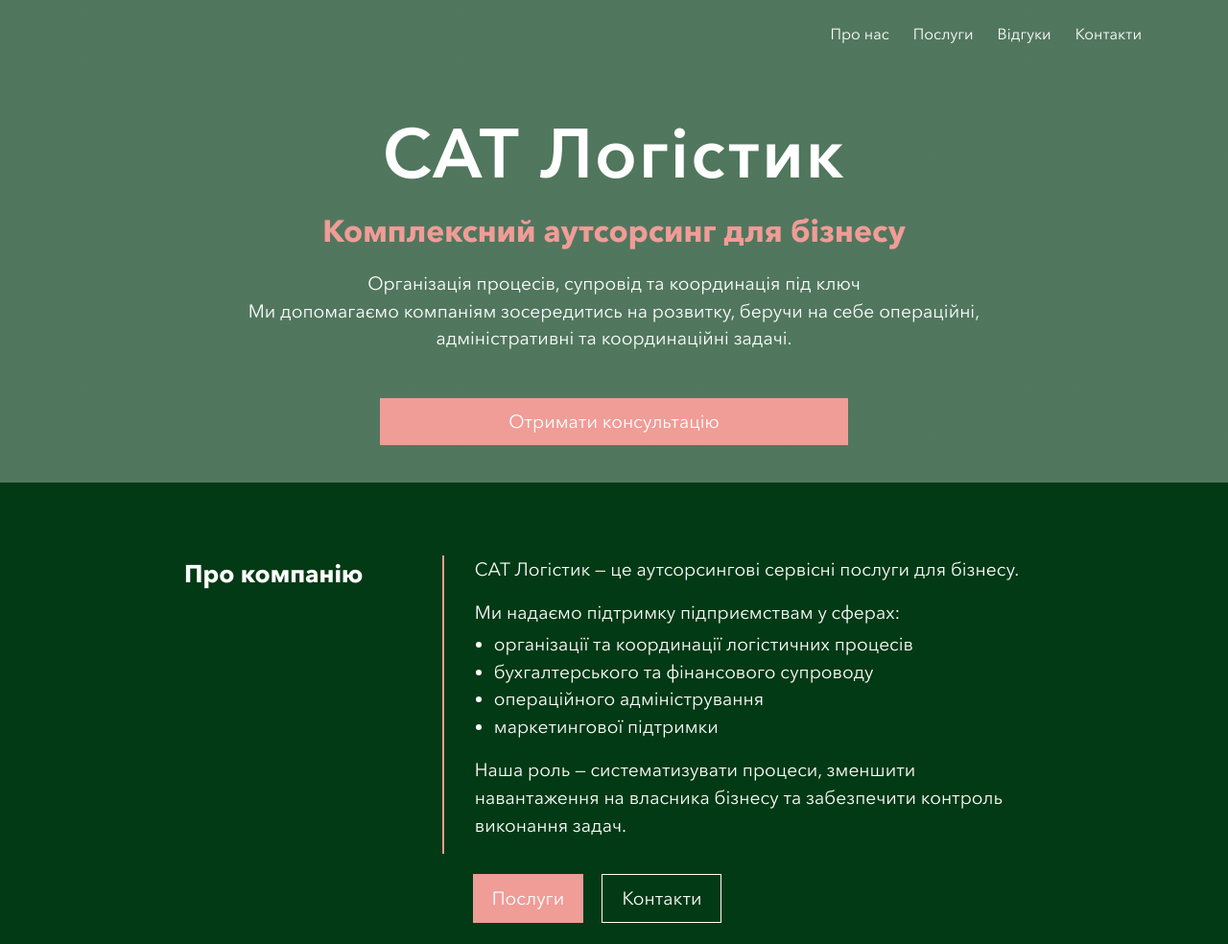
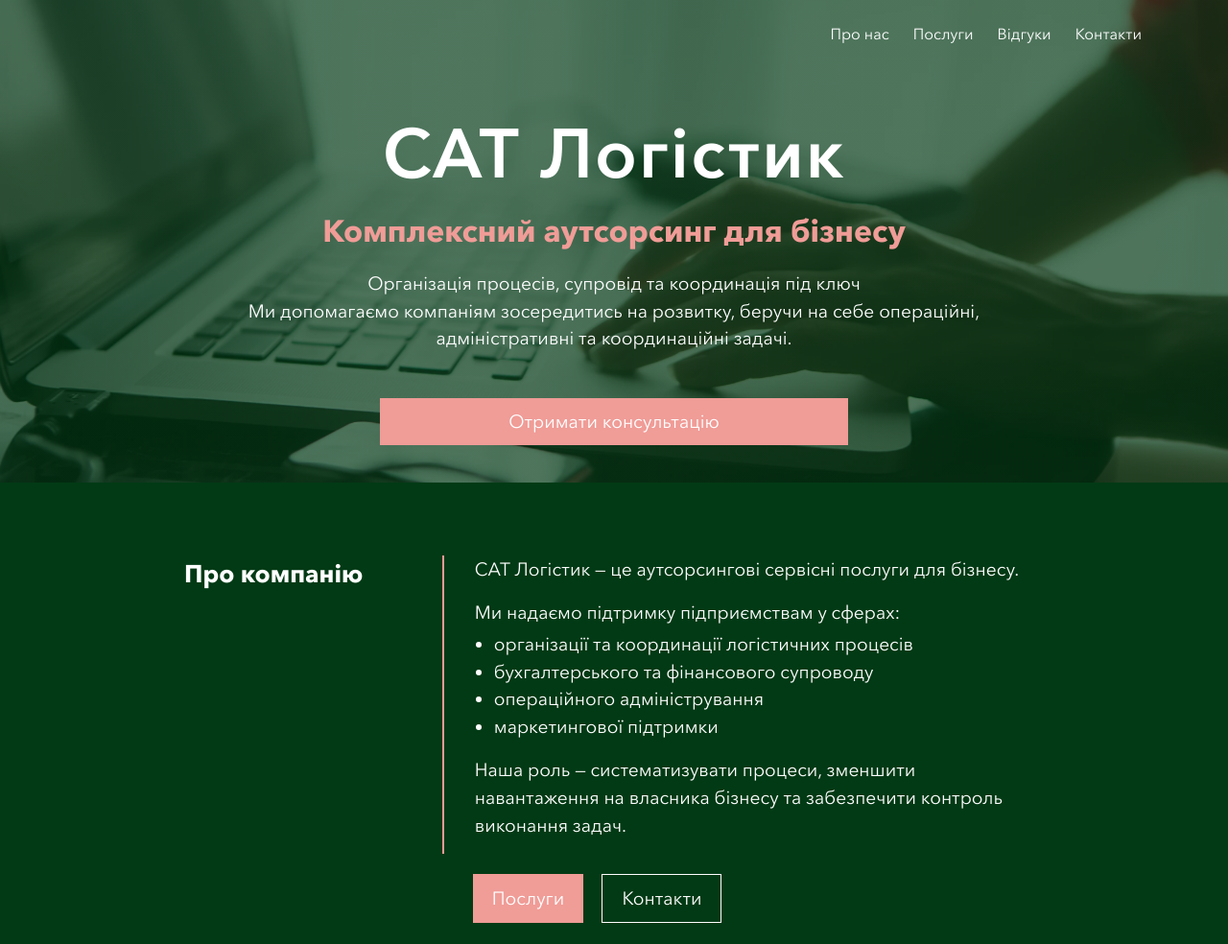
Before and after one commit to garckushaoleg/sat-logistic-landing-page, a website: page index.html in a window 1280 px wide. Shown: the top 984 px of the page at 96% size. Drawn offline with Linux system fonts and the light colour scheme.

Commit message:
fix styles

```diff
--- a/css/layouts/hero.css
+++ b/css/layouts/hero.css
@@ -2,7 +2,7 @@
   width: 100%;
   background:
     var(--color-hero-gradient),
-    url(../../assets/old.webp) center center / cover no-repeat;
+    url(../../assets/hero-img.webp) center center / cover no-repeat;
   background-attachment: fixed;
 }
 
--- a/css/layouts/reviews.css
+++ b/css/layouts/reviews.css
@@ -63,6 +63,7 @@
   display: flex;
   justify-content: flex-end;
   gap: 1rem;
+  align-items: baseline;
 }
 
 .review_person-name,
```
Also changed, not shown: js/post-form.js (+0 -14 lines).
